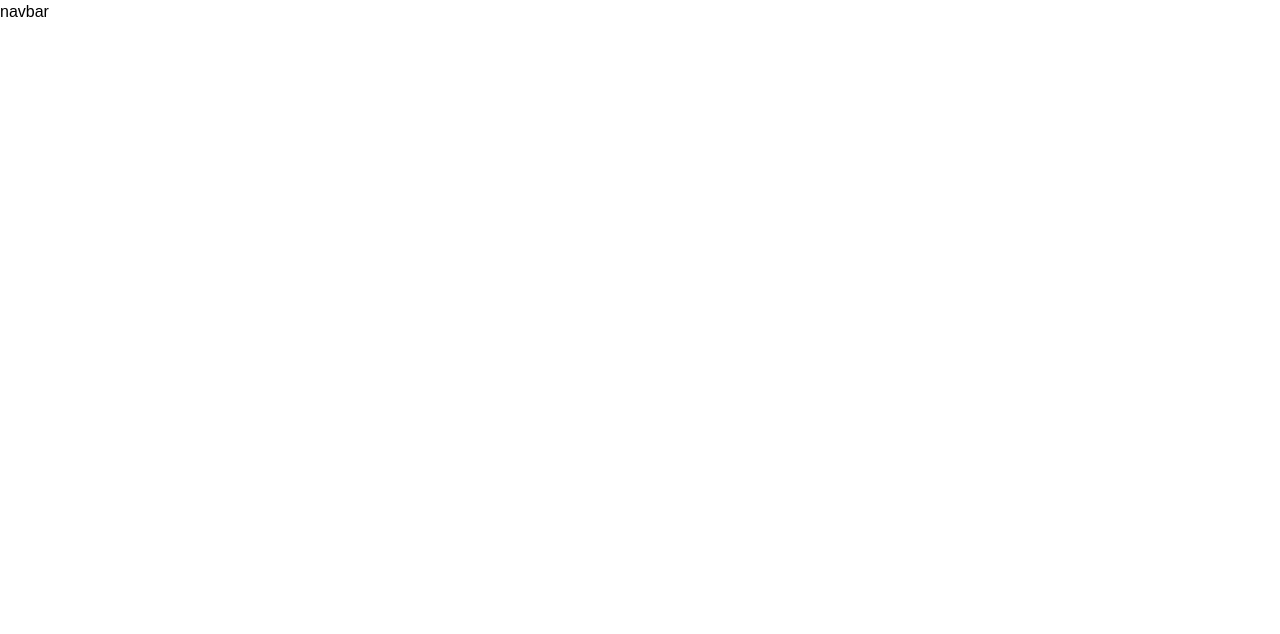
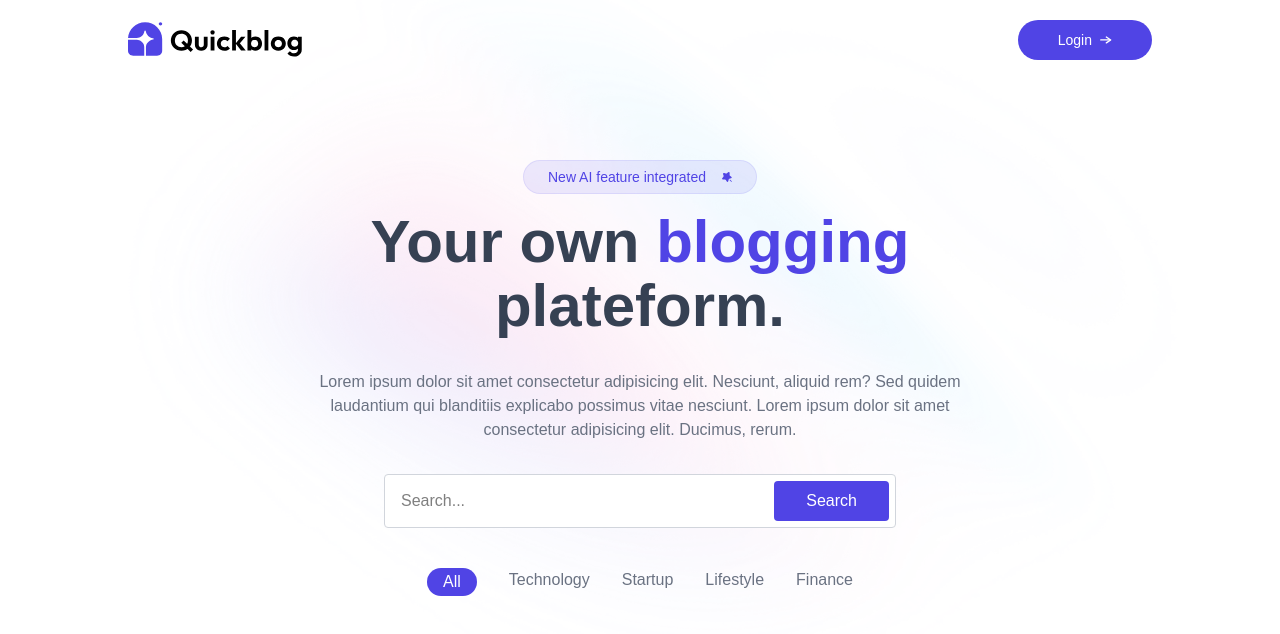
Before and after one commit to malikhammad678/MERN-BLOG-APP, a React (Vite) app in the folder client/: page / in a window 1280 px wide. Shown: the top 634 px of the page. Built offline with nearby package versions, Linux system fonts and the light colour scheme.

Commit message:
navbar&header Created

```diff
--- a/client/package.json
+++ b/client/package.json
@@ -11,6 +11,7 @@
   },
   "dependencies": {
     "@tailwindcss/vite": "^4.1.12",
+    "motion": "^12.23.12",
     "react": "^19.1.1",
     "react-dom": "^19.1.1",
     "react-router-dom": "^7.8.1",
--- /dev/null
+++ b/client/src/components/Bloglist.jsx
@@ -0,0 +1,31 @@
+import { useState } from "react"
+import { blogCategories } from "../assets/assets"
+import { motion } from 'motion/react'
+
+const Bloglist = () => {
+
+    const [menu,setmenu] = useState("All")
+
+
+  return (
+    <div>
+      <div className="flex justify-center gap-4 sm:gap-8 my-10 relative">
+         { blogCategories.map((category) => (
+              <div key={category} className="relative">
+                   <button
+                   onClick={() => setmenu(category)}
+                   className={`cursor-pointer text-gray-500 ${menu === category ? 'text-white px-4 pt-0.5' : ''}`}>{category}
+
+                   {menu === category &&  <motion.div layoutId="underline" transition={{ type:'spring', stiffness:500, damping:30 }} className="absolute left-0 right-0 top-0 h-7 -z-1 bg-primary rounded-full"></motion.div>}
+                   </button>
+              </div>
+         )) }
+      </div>
+      <div>
+
+      </div>
+    </div>
+  )
+}
+
+export default Bloglist
--- /dev/null
+++ b/client/src/components/Header.jsx
@@ -0,0 +1,30 @@
+import { assets } from "../assets/assets"
+
+const Header = () => {
+  return (
+    <div className="mx-8 sm:mx-16 xl:mx-24 relative">
+       <div className="text-center mt-20 mb-8">
+
+
+            <div className="inline-flex items-center justify-center gap-4 px-6 py-1.5 mb-4 border border-primary/10 bg-primary/10 rounded-full text-sm text-primary">
+                <p>New AI feature integrated</p>
+                <img src={assets.star_icon} className="w-2.5" alt="" />
+            </div>
+
+            <h1 className="text-3xl sm:text-6xl font-semibold sm:leading-16 text-gray-700">Your own <span className="text-primary">blogging</span> <br /> plateform.</h1>
+
+            <p className="my-6 sm:my-8 max-w-2xl m-auto max-sm:text-xs text-gray-500">Lorem ipsum dolor sit amet consectetur adipisicing elit. Nesciunt, aliquid rem? Sed quidem laudantium qui blanditiis explicabo possimus vitae nesciunt. Lorem ipsum dolor sit amet consectetur adipisicing elit. Ducimus, rerum.</p>
+
+            <form className="flex justify-between max-w-lg max-sm:scale-75 mx-auto border border-gray-300 bg-white rounded overflow-hidden">
+                <input type="text" className="w-full pl-4 outline-none" placeholder="Search..." required />
+                <button type="submit" className="bg-primary text-white px-8 py-2 m-1.5 rounded hover:scale-105 transition-all cursor-pointer">Search</button>
+            </form>
+
+
+       </div>
+       <img src={assets.gradientBackground} className="absolute -top-50 -z-1 opacity-50 pointer-none:" alt="" />
+    </div>
+  )
+}
+
+export default Header
--- a/client/src/components/Navbar.jsx
+++ b/client/src/components/Navbar.jsx
@@ -1,9 +1,17 @@
-import React from 'react'
+
+import { useNavigate } from 'react-router-dom'
+import { assets } from '../assets/assets'
 
 const Navbar = () => {
+
+
+    const navigate = useNavigate()
+
+
   return (
-    <div>
-      navbar
+    <div className='flex justify-between items-center py-5 mx-8 sm:mx-20 xl:mx-32'>
+      <img onClick={() => navigate("/")} src={assets.logo} className='cursor-pointer w-32 sm:w-44' alt="logo" />
+      <button onClick={() => navigate("/admin")} className='flex items-center gap-2 rounded-full text-sm cursor-pointer bg-primary text-white px-10 py-2.5'>Login <img src={assets.arrow} className='w-3' alt="" /></button>
     </div>
   )
 }
--- a/client/src/pages/Home.jsx
+++ b/client/src/pages/Home.jsx
@@ -1,10 +1,14 @@
 import React from 'react'
 import Navbar from '../components/Navbar'
+import Header from '../components/Header'
+import Bloglist from '../components/Bloglist'
 
 const Home = () => {
   return (
     <>
      <Navbar />
+     <Header />
+     <Bloglist />
     </>
   )
 }
```
Also changed, not shown: 1 other file (tests, documents, lock files or other folders).
